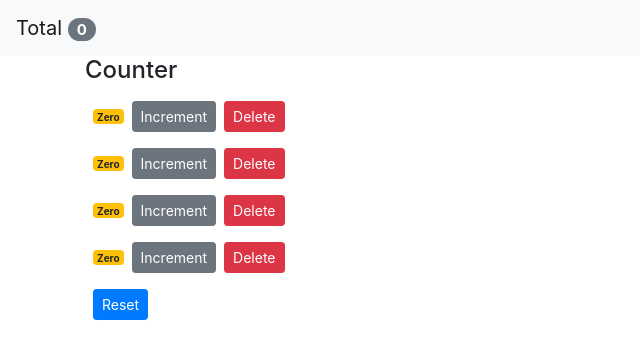
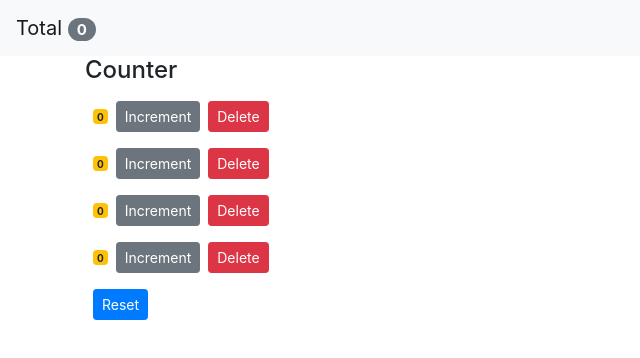
Before and after one commit to BennySLV/counter-app, a React (Create React App) app: page / in a window 1280 px wide. Shown: the top 358 px of the page, without its empty margins (0-640 px from the left). Built offline with nearby package versions, Linux system fonts and the light colour scheme.

Commit message:
Updated counter indicator text.

```diff
--- a/src/components/counter.jsx
+++ b/src/components/counter.jsx
@@ -42,7 +42,7 @@ class Counter extends Component {
 
 	formatCount() {
 		const { value: count } = this.props.counter;
-		return count === 0 ? "Zero" : count;
+		return count === 0 ? 0 : count;
 	}
 }
 
```
